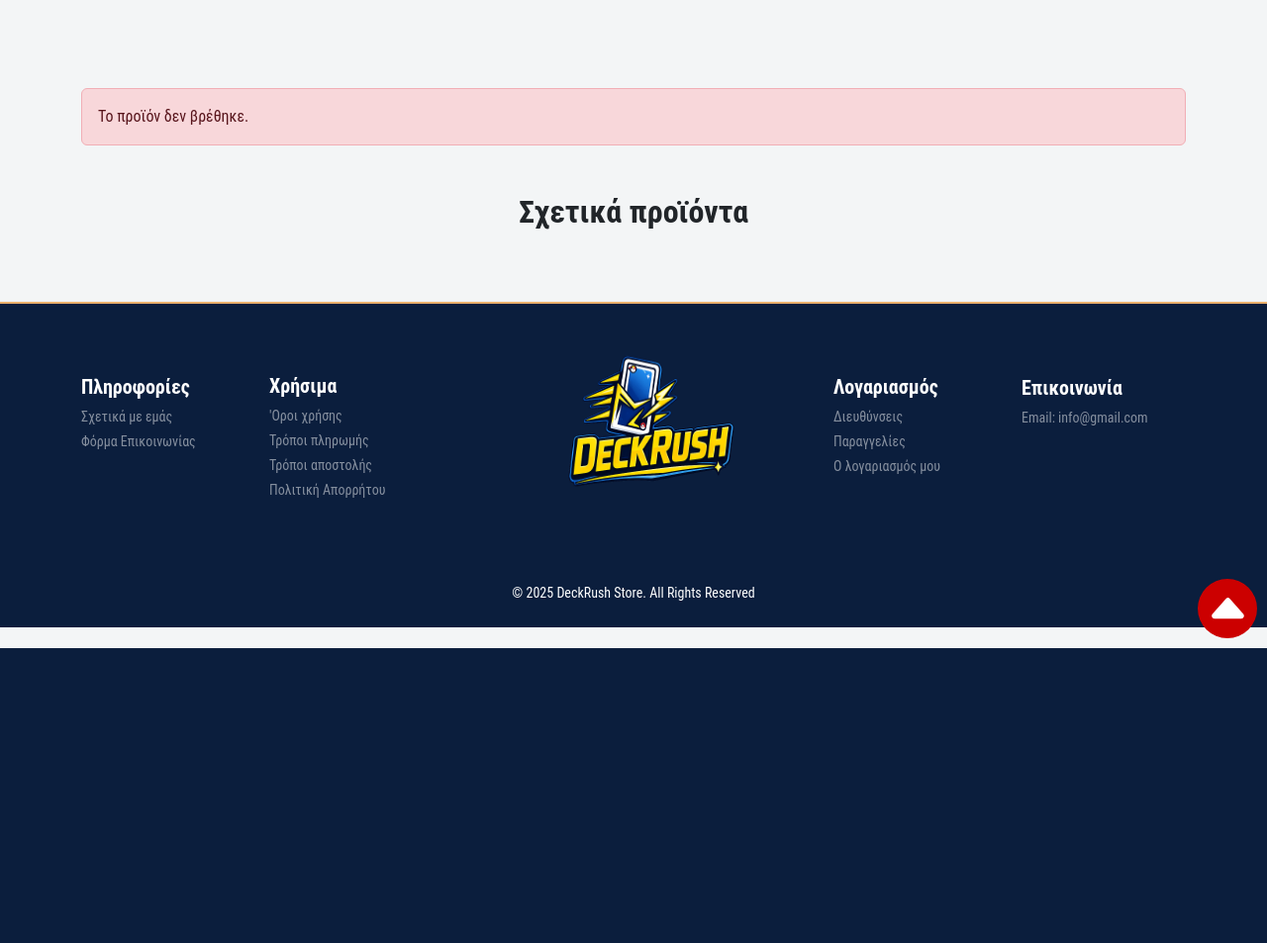
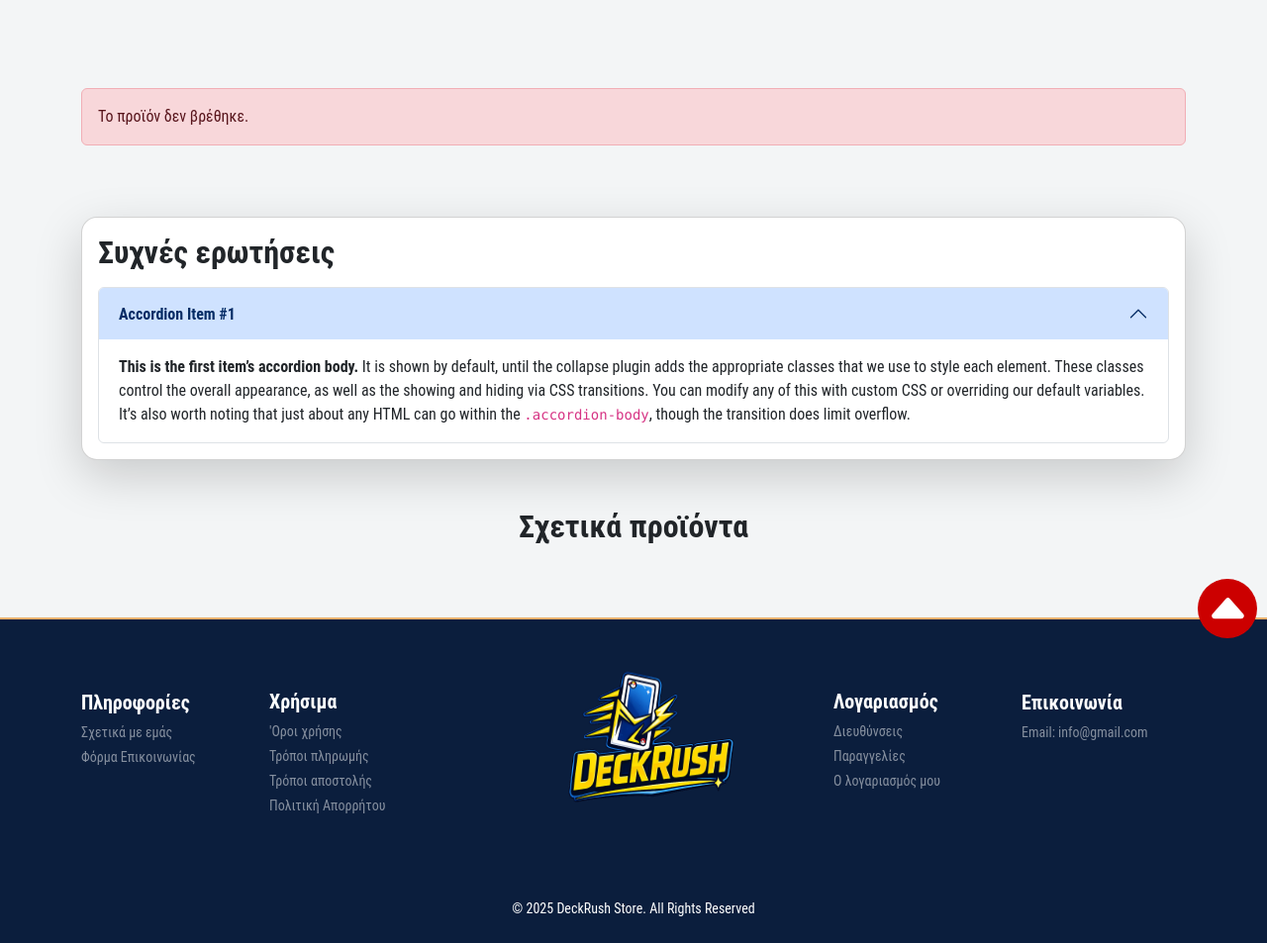
Before and after one commit to ManosGra/deckrush, a PHP site: page /product-view.php in a window 1280 px wide. Shown: the part 145-1098 px from the top of the page at 99% size. Before the commit the page ends 800 px from the top, so only its background shows below. Run offline with PHP 8.4, Linux system fonts and the light colour scheme; data that the repository does not hold is empty; some libraries are stand-ins or nearby versions; some web fonts are replaced.

Commit message:
faq update

```diff
--- /dev/null
+++ b/includes/accordion.php
@@ -0,0 +1,14 @@
+<div class="accordion" id="accordionExample">
+  <div class="accordion-item">
+    <h2 class="accordion-header">
+      <button class="accordion-button f-bold" type="button" data-bs-toggle="collapse" data-bs-target="#collapseOne" aria-expanded="true" aria-controls="collapseOne">
+        Accordion Item #1
+      </button>
+    </h2>
+    <div id="collapseOne" class="accordion-collapse collapse show" data-bs-parent="#accordionExample">
+      <div class="accordion-body">
+        <strong>This is the first item’s accordion body.</strong> It is shown by default, until the collapse plugin adds the appropriate classes that we use to style each element. These classes control the overall appearance, as well as the showing and hiding via CSS transitions. You can modify any of this with custom CSS or overriding our default variables. It’s also worth noting that just about any HTML can go within the <code>.accordion-body</code>, though the transition does limit overflow.
+      </div>
+    </div>
+  </div>
+</div>
--- a/product-view.php
+++ b/product-view.php
@@ -144,7 +144,6 @@ include 'includes/navigation.php';
                             </div>
                         </div>
                     </div>
-
                 </div>
             </div>
 
@@ -162,6 +161,19 @@ include 'includes/navigation.php';
         ?>
 
         <div class="row mt-5">
+
+            <div class="col-md-12 mt-4 mb-5">
+                <div class="card shadow-lg rounded-4">
+                    <div class="card-body">
+                        <h2 class="f-bold mb-3">
+                            Συχνές ερωτήσεις
+                        </h2>
+
+                        <?php include 'includes/accordion.php'; ?>
+
+                    </div>
+                </div>
+            </div>
 
             <h2 class="text-center f-bold mb-4">Σχετικά προϊόντα</h2>
 
```
Also changed, not shown: includes/newsletter_section.php (added, +52 -0 lines), index.php (+2 -55 lines), assets/new_releases.jpg (added).
